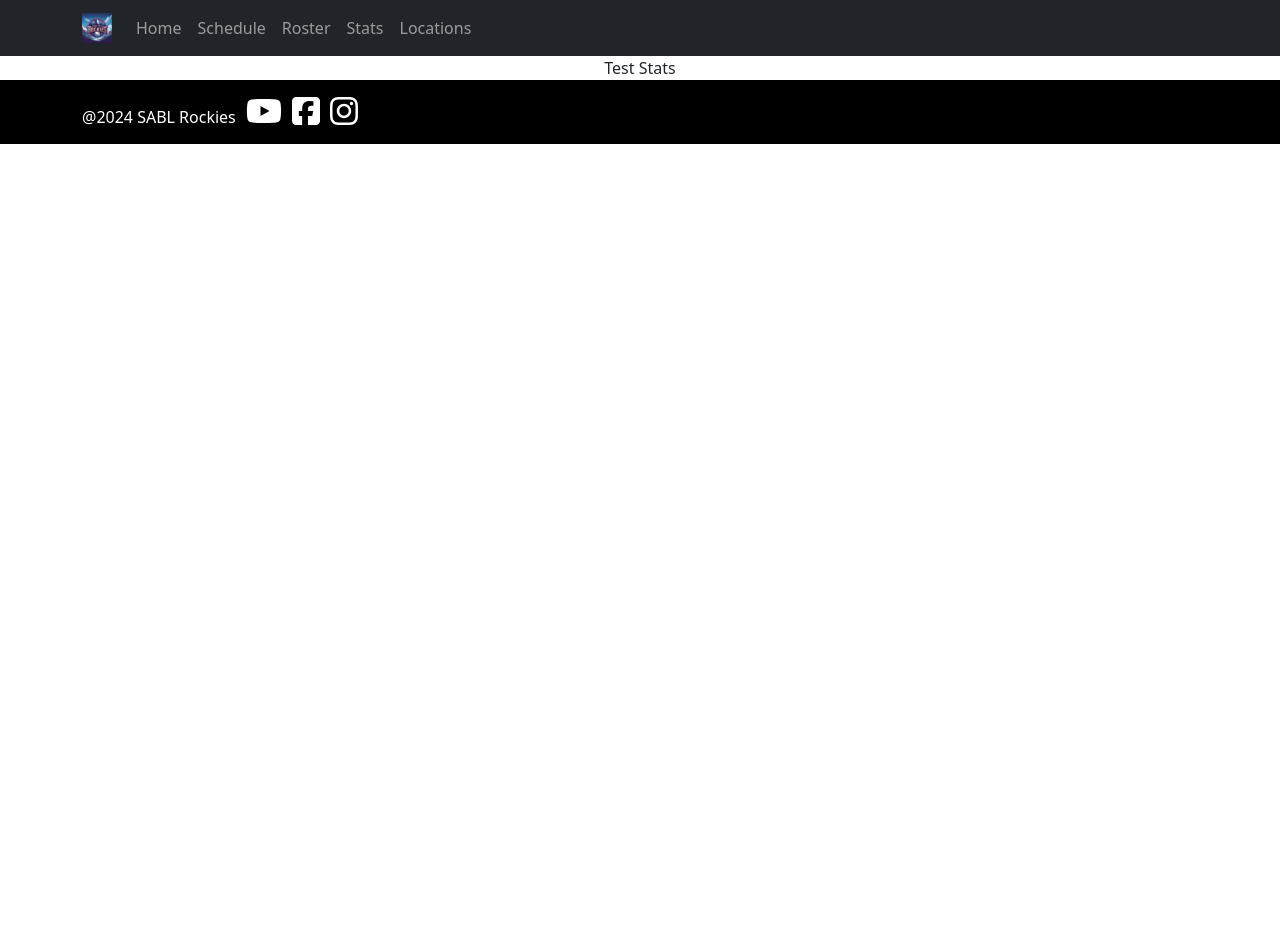
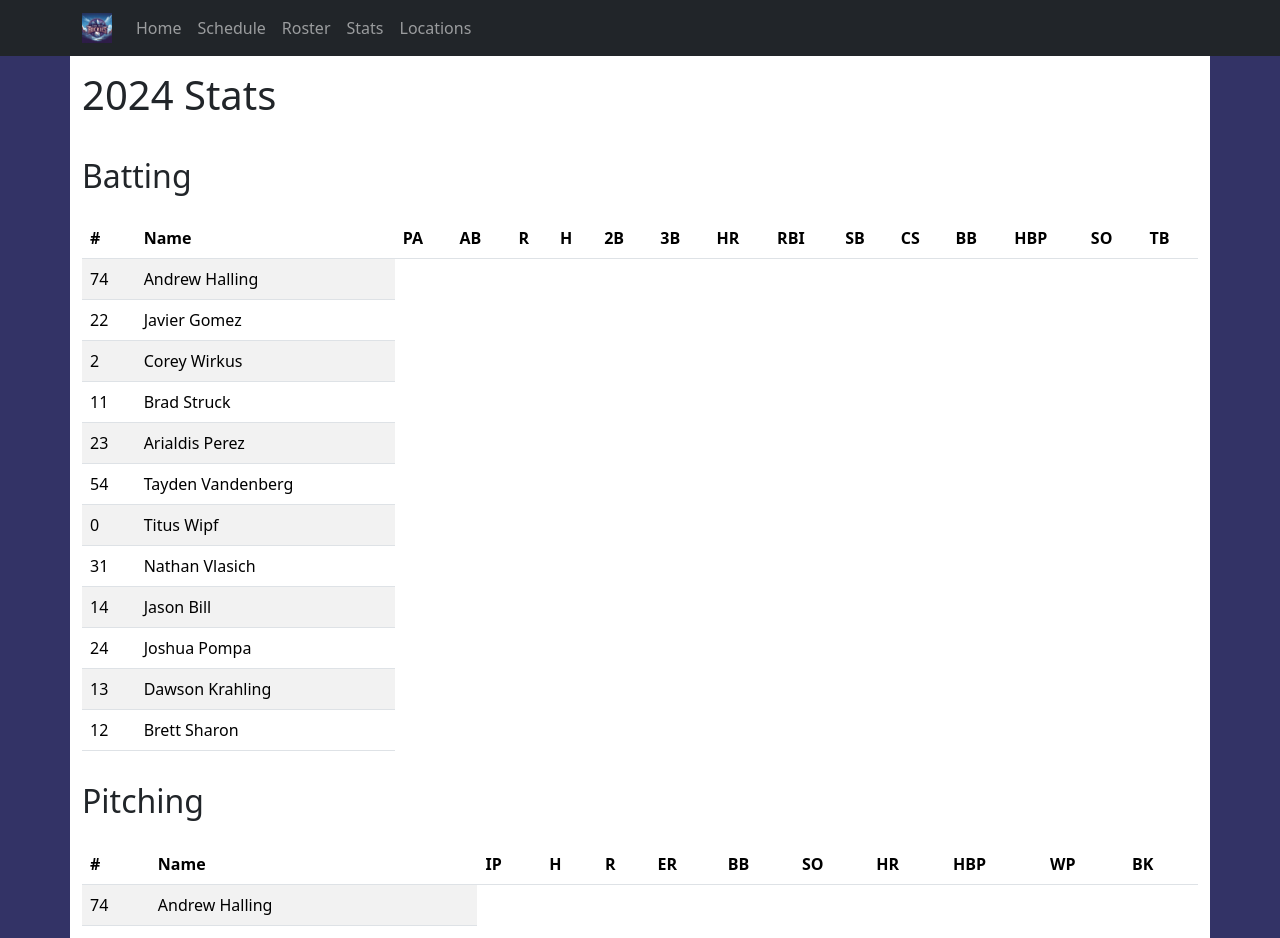
Before and after one commit to SABL-Baseball/Rockies, a React (Create React App) app in the folder sabl-rockies/: page /#/stats in a window 1280 px wide. Shown: the top 938 px of the page. Before the commit the page ends 800 px from the top, so only its background shows below. Built offline with nearby package versions, Linux system fonts and the light colour scheme.

Commit message:
Add Initial Stats Page

```diff
--- a/sabl-rockies/package.json
+++ b/sabl-rockies/package.json
@@ -18,7 +18,7 @@
     "react-scripts": "5.0.1",
     "web-vitals": "^2.1.4"
   },
-  "homepage": "https://sabl-rockies.github.io/Rockies",
+  "homepage": "https://sabl-baseball.github.io/Rockies/",
   "scripts": {
     "start": "react-scripts start",
     "build": "react-scripts build",
--- a/sabl-rockies/src/Components/Home/Home.js
+++ b/sabl-rockies/src/Components/Home/Home.js
@@ -1,7 +1,23 @@
+import Logo from '../../Logo.jpeg';
+import Container from 'react-bootstrap/Container';
+import Image from 'react-bootstrap/Image';
+
 export default function Home() {
-    return (
-      <div className="App">
-        Test Home
-      </div>
-    );
-  }
+  return (
+    <div style={{backgroundColor: "#333366"}}>
+      <Container style={{backgroundColor: "white", paddingBottom: "15px"}}>
+        <Container style={{textAlign: "center", paddingTop: "15px"}}>
+          <Image src={Logo} className="d-inline-block align-top" alt="SABL Rockies Logo" />
+        </Container>
+        <Container>
+          <h1>About</h1>
+          <p>
+            The Rockies are a passionate group of players who love the game of baseball. They compete in the Sioux Amateur Baseball League, striving for victory and camaraderie on the field. Whether it's a sunny day or under the stadium lights, the Rockies give their all, representing Sioux Falls with pride. Feel free to catch a game and cheer them on! <br />
+            Manager: Andrew Halling<br />
+            Team Captain: Javier Gomez
+          </p>
+        </Container>
+      </Container>
+    </div>
+  );
+}
--- a/sabl-rockies/src/Components/Locations/Locations.js
+++ b/sabl-rockies/src/Components/Locations/Locations.js
@@ -18,11 +18,11 @@ export default function Locations() {
                   <Card.Header>{location.Name}</Card.Header>
                   <Card.Body>
                     <Ratio>
-                      <iframe title={location.Name} src={location.Source} allowfullscreen="" loading="lazy" referrerpolicy="no-referrer-when-downgrade"></iframe>
+                      <iframe title={location.Name} src={location.Source} allowFullScreen="" loading="lazy" referrerPolicy="no-referrer-when-downgrade"></iframe>
                     </Ratio>
                     <ListGroup variant="flush">
                       {location.Games.map((game, index) =>
-                        <ListGroup.Item>{game}</ListGroup.Item>
+                        <ListGroup.Item key={index}>{game}</ListGroup.Item>
                       )}
                     </ListGroup>
                   </Card.Body>
--- a/sabl-rockies/src/Components/Stats/Stats.js
+++ b/sabl-rockies/src/Components/Stats/Stats.js
@@ -1,7 +1,91 @@
+import statsData from '../../Data/stats.json';
+import Container from 'react-bootstrap/Container';
+import Table from 'react-bootstrap/Table';
+
 export default function Stats() {
-    return (
-      <div className="App">
-        Test Stats
-      </div>
-    );
-  }
+  return (
+    <div style={{backgroundColor: "#333366"}}>
+      <Container style={{backgroundColor: "white", paddingBottom: "15px"}}>
+        <h1 style={{padding: "15px 0"}}>2024 Stats</h1>
+        <h2 style={{padding: "15px 0"}}>Batting</h2>
+        <Table striped>
+          <thead>
+            <tr>
+              <th title="Jersey Number">#</th>
+              <th title="Player Name">Name</th>
+              <th title="Plate Appearances">PA</th>
+              <th title="At Bats">AB</th>
+              <th title="Runs">R</th>
+              <th title="Hits">H</th>
+              <th title="Doubles">2B</th>
+              <th title="Triples">3B</th>
+              <th title="Home Runs">HR</th>
+              <th title="Runs Batted In">RBI</th>
+              <th title="Stolen Bases">SB</th>
+              <th title="Caught Stealing">CS</th>
+              <th title="Walk">BB</th>
+              <th title="Hit By Pitch">HBP</th>
+              <th title="Struck Out">SO</th>
+              <th title="Total Bases">TB</th>
+            </tr>
+          </thead>
+          <tbody>
+            {statsData.map((player, index) =>
+            <tr key={index}>
+              <td>{player.JerseyNumber}</td>
+              <td>{player.Name}</td>
+            </tr>
+            )}
+          </tbody>
+        </Table>
+        <h2 style={{padding: "15px 0"}}>Pitching</h2>
+        <Table striped>
+          <thead>
+            <tr>
+              <th title="Jersey Number">#</th>
+              <th title="Player Name">Name</th>
+              <th title="Innings Pitched">IP</th>
+              <th title="Hits Allowed">H</th>
+              <th title="Runs Allowed">R</th>
+              <th title="Earned Runs Allowed">ER</th>
+              <th title="Walks Allowed">BB</th>
+              <th title="Stikeouts">SO</th>
+              <th title="Home Runs Allowed">HR</th>
+              <th title="Hit By Pitch">HBP</th>
+              <th title="Wild Pitches">WP</th>
+              <th title="Balks">BK</th>
+            </tr>
+          </thead>
+          <tbody>
+            {statsData.map((player, index) =>
+            <tr key={index}>
+              <td>{player.JerseyNumber}</td>
+              <td>{player.Name}</td>
+            </tr>
+            )}
+          </tbody>
+        </Table>
+        <h2 style={{padding: "15px 0"}}>Fielding</h2>
+        <Table striped>
+          <thead>
+            <tr>
+              <th title="Jersey Number">#</th>
+              <th title="Player Name">Name</th>
+              <th title="Putouts">Putouts</th>
+              <th title="Assists">Assists</th>
+              <th title="Errors">Errors</th>
+            </tr>
+          </thead>
+          <tbody>
+            {statsData.map((player, index) =>
+            <tr key={index}>
+              <td>{player.JerseyNumber}</td>
+              <td>{player.Name}</td>
+            </tr>
+            )}
+          </tbody>
+        </Table>
+      </Container>
+    </div>
+  );
+}
```
